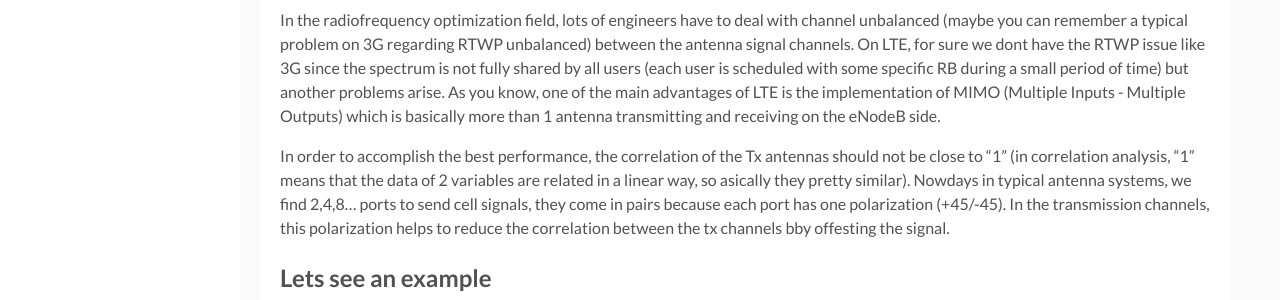
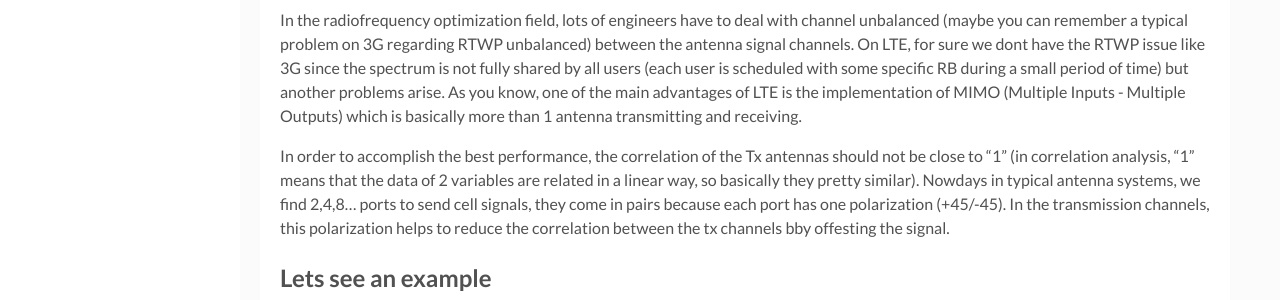
Before and after one commit to joch182/joch182.github.io, a Jekyll site: the page built from _posts/2019-11-07-lte-channel-correlation-analysis-rssi-trace-huawei-u2000.markdown, in a window 1280 px wide and 900 px high, scrolled down 419 px. Shown: the part 250-550 px from the top of the window. Built offline with Jekyll 4.4.1, drawn with Linux system fonts in a browser that asks for light colours; comment, search, counter and statistics services are not loaded.

Commit message:
Fix grammar

```diff
--- a/_posts/2019-11-07-lte-channel-correlation-analysis-rssi-trace-huawei-u2000.markdown
+++ b/_posts/2019-11-07-lte-channel-correlation-analysis-rssi-trace-huawei-u2000.markdown
@@ -7,9 +7,9 @@ img: posts_imgs/Cell-Signal-Strength-Chart.jpg # Add image post (optional)
 tags: [python, LTE, RSSI, correlation, RF, RNO] # add tag
 ---
 
-In the radiofrequency optimization field, lots of engineers have to deal with channel unbalanced (maybe you can remember a typical problem on 3G regarding RTWP unbalanced) between the antenna signal channels. On LTE, for sure we dont have the RTWP issue like 3G since the spectrum is not fully shared by all users (each user is scheduled with some specific RB during a small period of time) but another problems arise. As you know, one of the main advantages of LTE is the implementation of MIMO (Multiple Inputs - Multiple Outputs) which is basically more than 1 antenna transmitting and receiving on the eNodeB side.
+In the radiofrequency optimization field, lots of engineers have to deal with channel unbalanced (maybe you can remember a typical problem on 3G regarding RTWP unbalanced) between the antenna signal channels. On LTE, for sure we dont have the RTWP issue like 3G since the spectrum is not fully shared by all users (each user is scheduled with some specific RB during a small period of time) but another problems arise. As you know, one of the main advantages of LTE is the implementation of MIMO (Multiple Inputs - Multiple Outputs) which is basically more than 1 antenna transmitting and receiving.
 
-In order to accomplish the best performance, the correlation of the Tx antennas should not be close to "1" (in correlation analysis, "1" means that the data of 2 variables are related in a linear way, so asically they pretty similar). Nowdays in typical antenna systems, we find 2,4,8... ports to send cell signals, they come in pairs because each port has one polarization (+45/-45). In the transmission channels, this polarization helps to reduce the correlation between the tx channels bby offesting the signal.
+In order to accomplish the best performance, the correlation of the Tx antennas should not be close to "1" (in correlation analysis, "1" means that the data of 2 variables are related in a linear way, so basically they pretty similar). Nowdays in typical antenna systems, we find 2,4,8... ports to send cell signals, they come in pairs because each port has one polarization (+45/-45). In the transmission channels, this polarization helps to reduce the correlation between the tx channels bby offesting the signal.
 
 ## Lets see an example
 
```
